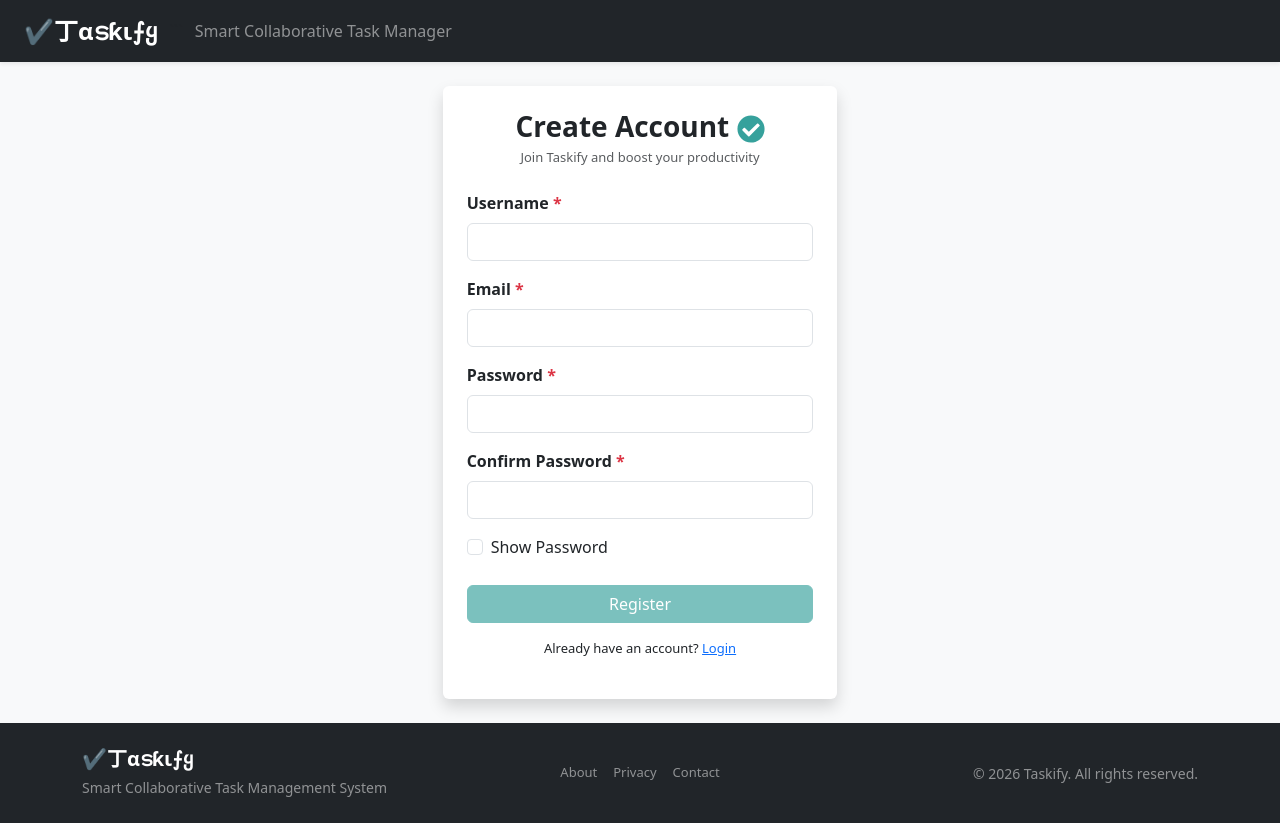
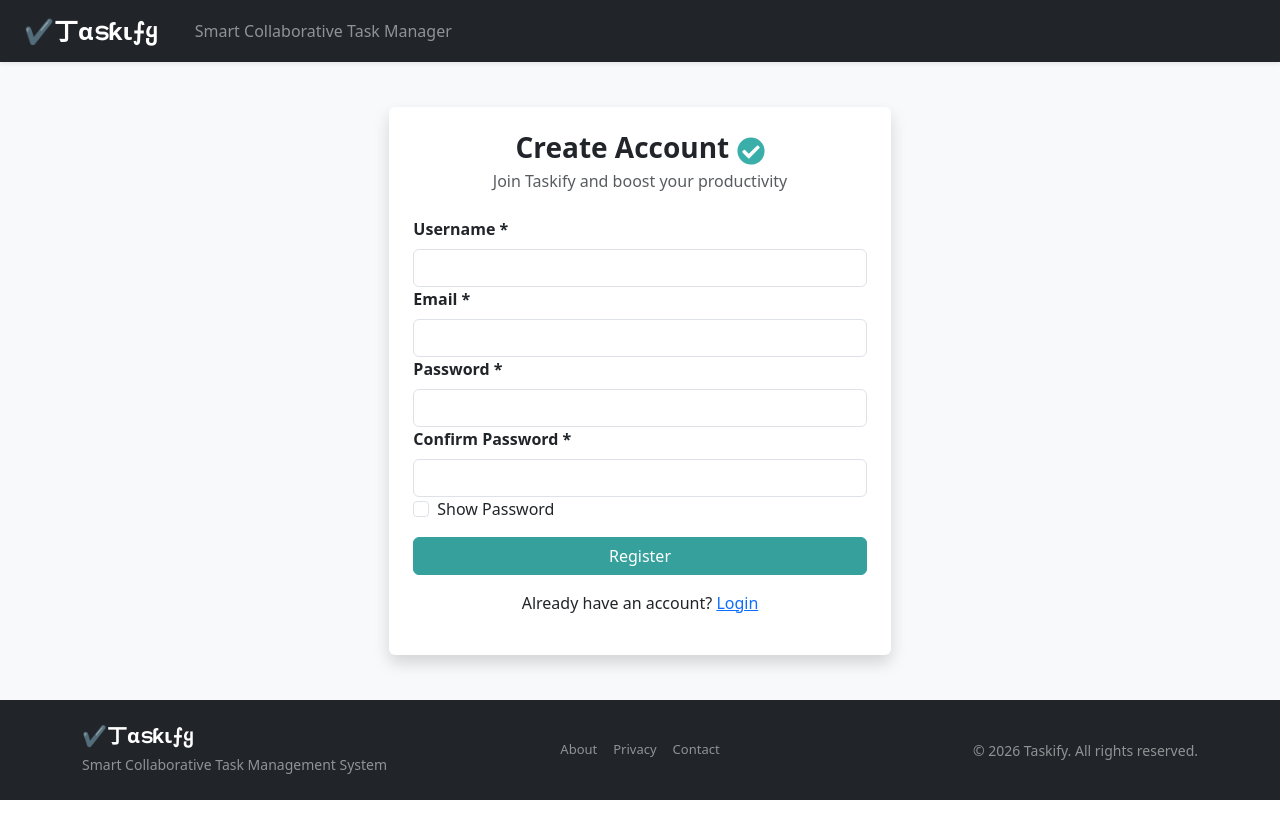
Before and after one commit to ranjuravi2000/task_manager, a React (Vite) app: page /register in a window 1280 px wide. After the commit the page ends 800 px from the top, so only its background shows below. Built offline with nearby package versions, Linux system fonts and the light colour scheme.

Commit message:
made some changes on login and register

```diff
--- a/package.json
+++ b/package.json
@@ -10,12 +10,16 @@
     "preview": "vite preview"
   },
   "dependencies": {
+    "@google/generative-ai": "^0.24.1",
     "bootstrap": "^5.3.8",
+    "formik": "^2.4.9",
     "react": "^19.2.6",
     "react-dom": "^19.2.6",
     "react-icons": "^5.6.0",
     "react-router-dom": "^7.17.0",
-    "recharts": "^3.8.1"
+    "recharts": "^3.8.1",
+    "yup": "^1.7.1",
+    "zustand": "^5.0.14"
   },
   "devDependencies": {
     "@eslint/js": "^10.0.1",
--- a/src/pages/Login.jsx
+++ b/src/pages/Login.jsx
@@ -1,17 +1,14 @@
-import { useState } from "react";
-import { useNavigate, Link } from "react-router-dom";
+
+import { Link, useNavigate } from "react-router-dom";
 import Header from "../components/Header";
 import Footer from "../components/Footer";
 import { FaCheckCircle, FaTimesCircle } from "react-icons/fa";
+import { Formik, Form, Field, ErrorMessage } from "formik";
+import * as Yup from "yup";
+import { useState } from "react";
 
 function Login() {
   const navigate = useNavigate();
-
-  const [username, setUsername] =
-    useState("");
-
-  const [password, setPassword] =
-    useState("");
 
   const [showPassword, setShowPassword] =
     useState(false);
@@ -19,32 +16,31 @@ function Login() {
   const [loginError, setLoginError] =
     useState("");
 
-  const handleLogin = () => {
+  const validationSchema =
+    Yup.object({
+      username: Yup.string()
+        .required(
+          "Username or Email is required"
+        ),
+
+      password: Yup.string()
+        .min(
+          8,
+          "Password must be at least 8 characters"
+        )
+        .required(
+          "Password is required"
+        ),
+    });
+
+  const handleLogin = (values) => {
+    setLoginError("");
+
     const trimmedInput =
-      username.trim();
-
+      values.username.trim();
 
     const trimmedPassword =
-      password.trim();
-
-    if (
-      !trimmedInput ||
-      !trimmedPassword
-    ) {
-      setLoginError(
-        "Please fill all required fields."
-      );
-      return;
-    }
-
-    if (
-      trimmedPassword.length < 8
-    ) {
-      setLoginError(
-        "Password must be at least 8 characters."
-      );
-      return;
-    }
+      values.password.trim();
 
     const users =
       JSON.parse(
@@ -53,12 +49,9 @@ function Login() {
 
     const user = users.find(
       (u) =>
-        (u.username ===
-          trimmedInput ||
-          u.email ===
-          trimmedInput) &&
-        u.password ===
-        trimmedPassword
+        (u.username === trimmedInput ||
+          u.email === trimmedInput) &&
+        u.password === trimmedPassword
     );
 
     if (user) {
@@ -73,22 +66,26 @@ function Login() {
         "Invalid username/email or password."
       );
     }
-
-
   };
 
-  return (<div className="d-flex flex-column min-vh-100"> <Header showNav={false} />
-
+  return (
+    <div className="d-flex flex-column min-vh-100">
+      <Header showNav={false} />
 
       <div className="flex-grow-1 d-flex align-items-center justify-content-center bg-light py-4">
+
         <div className="col-md-5 col-lg-4 px-3">
 
-        <div className="card shadow">
+          <div className="card shadow border-0">
             <div className="card-body p-4">
 
               <h3 className="text-center fw-bold mb-1">
                 Welcome Back{" "}
-              <FaCheckCircle className="text-primary" />
+                <FaCheckCircle
+                  style={{
+                    color: "#3AAFA9",
+                  }}
+                />
               </h3>
 
               <p
@@ -100,12 +97,21 @@ function Login() {
                 Login to manage your tasks
               </p>
 
-            <form
-              onSubmit={(e) => {
-                e.preventDefault();
-                handleLogin();
+              <Formik
+                initialValues={{
+                  username: "",
+                  password: "",
                 }}
+                validationSchema={
+                  validationSchema
+                }
+                onSubmit={handleLogin}
               >
+                {({
+                  touched,
+                  errors,
+                }) => (
+                  <Form>
 
                     <label className="form-label fw-semibold mb-1">
                       Username or Email{" "}
@@ -114,17 +120,24 @@ function Login() {
                       </span>
                     </label>
 
-              <input
+                    <Field
                       type="text"
-                className="form-control mb-3"
+                      name="username"
+                      className={`form-control mb-1 ${
+                        touched.username &&
+                        errors.username
+                          ? "is-invalid"
+                          : touched.username
+                          ? "is-valid"
+                          : ""
+                      }`}
                       placeholder="Enter username or email"
-                value={username}
-                onChange={(e) => {
-                  setUsername(
-                    e.target.value
-                  );
-                  setLoginError("");
-                }}
+                    />
+
+                    <ErrorMessage
+                      name="username"
+                      component="div"
+                      className="text-danger small mb-3"
                     />
 
                     <label className="form-label fw-semibold mb-1">
@@ -134,24 +147,32 @@ function Login() {
                       </span>
                     </label>
 
-              <input
+                    <Field
                       type={
                         showPassword
                           ? "text"
                           : "password"
                       }
-                className="form-control"
+                      name="password"
+                      className={`form-control ${
+                        touched.password &&
+                        errors.password
+                          ? "is-invalid"
+                          : touched.password
+                          ? "is-valid"
+                          : ""
+                      }`}
                       placeholder="Enter password"
-                value={password}
-                onChange={(e) => {
-                  setPassword(
-                    e.target.value
-                  );
-                  setLoginError("");
-                }}
+                    />
+
+                    <ErrorMessage
+                      name="password"
+                      component="div"
+                      className="text-danger small mt-1"
                     />
 
                     <div className="form-check mt-2 mb-3">
+
                       <input
                         className="form-check-input"
                         type="checkbox"
@@ -172,6 +193,7 @@ function Login() {
                       >
                         Show Password
                       </label>
+
                     </div>
 
                     {loginError && (
@@ -184,15 +206,13 @@ function Login() {
                     <button
                       type="submit"
                       className="btn btn-primary w-100"
-                disabled={
-                  !username.trim() ||
-                  password.length < 8
-                }
                     >
                       Login
                     </button>
 
-            </form>
+                  </Form>
+                )}
+              </Formik>
 
               <p
                 className="mt-3 text-center"
@@ -210,12 +230,12 @@ function Login() {
           </div>
 
         </div>
+
       </div>
 
       <Footer />
     </div>
-
   );
 }
 
-export default Login;
+export default Login
--- a/src/pages/Register.jsx
+++ b/src/pages/Register.jsx
@@ -7,42 +7,63 @@ import {
   FaTimesCircle,
 } from "react-icons/fa";
 
+import { Formik, Form, Field, ErrorMessage } from "formik";
+import * as Yup from "yup";
+
+const usernameRegex =
+  /^[A-Za-z][A-Za-z_ ]*$/;
+
+const validationSchema = Yup.object({
+  username: Yup.string()
+    .matches(
+      usernameRegex,
+      "Only letters, spaces and underscores are allowed"
+    )
+    .required("Username is required"),
+
+  email: Yup.string()
+    .email("Invalid email format")
+    .required("Email is required"),
+
+  password: Yup.string()
+    .min(
+      8,
+      "Password must be at least 8 characters"
+    )
+    .matches(
+      /[A-Z]/,
+      "Must contain one uppercase letter"
+    )
+    .matches(
+      /[a-z]/,
+      "Must contain one lowercase letter"
+    )
+    .matches(
+      /[0-9]/,
+      "Must contain one number"
+    )
+    .matches(
+      /[!@#$%^&*]/,
+      "Must contain one special character"
+    )
+    .required("Password is required"),
+
+  confirmPassword: Yup.string()
+    .oneOf(
+      [Yup.ref("password")],
+      "Passwords do not match"
+    )
+    .required("Confirm Password is required"),
+});
+
 function Register() {
   const navigate = useNavigate();
 
-  const [username, setUsername] = useState("");
-  const [usernameTouched, setUsernameTouched] =
+  const [showPassword, setShowPassword] =
     useState(false);
 
-  const [email, setEmail] = useState("");
-  const [emailTouched, setEmailTouched] =
-    useState(false);
-
-  const [password, setPassword] = useState("");
   const [passwordFocused, setPasswordFocused] =
     useState(false);
-
-  const [confirmPassword, setConfirmPassword] =
-    useState("");
-
-  const [showPassword, setShowPassword] =
-    useState(false);
-  const [passwordTouched, setPasswordTouched] =
-    useState(false);
-
-  const usernameRegex = /^[A-Za-z_ ]+$/;
-
-  const validateEmail = (email) => {
-    return /^[A-Za-z0-9._%+-]+@[A-Za-z0-9.-]+\.[A-Za-z]{2,}$/.test(
-      email.trim()
-    );
-  };
-
-  const usernameError =
-    username &&
-      !usernameRegex.test(username)
-      ? "Only letters, spaces and underscore allowed"
-      : "";
 
   const passwordRules = [
     {
@@ -62,83 +83,45 @@ function Register() {
       test: (p) => /[0-9]/.test(p),
     },
     {
-      label:
-        "At least one special character (!@#$%^&*)",
+      label: "At least one special character",
       test: (p) =>
         /[!@#$%^&*]/.test(p),
     },
   ];
 
-  const allRulesPassed =
-    passwordRules.every((rule) =>
-      rule.test(password)
-    );
-
-  const registerUser = () => {
-    const trimmedUsername =
-      username.trim();
-
-    const trimmedEmail =
-      email.trim();
-
-    const trimmedPassword =
-      password.trim();
-
-    const trimmedConfirmPassword =
-      confirmPassword.trim();
-
-    if (
-      !trimmedUsername ||
-      !trimmedEmail ||
-      !trimmedPassword ||
-      !trimmedConfirmPassword
-    ) {
-
-      return;
-    }
-
-    if (!usernameRegex.test(trimmedUsername)) {
-
-      return;
-    }
-
-    if (!validateEmail(trimmedEmail)) {
-
-      return;
-    }
-
-    if (!allRulesPassed) {
-      return;
-    }
-
-    if (
-      trimmedPassword !==
-      trimmedConfirmPassword
-    ) {
-
-    }
-
+  const registerUser = (values) => {
     const users =
       JSON.parse(
         localStorage.getItem("users")
       ) || [];
 
     const existingUser = users.find(
-      (user) =>
-        user.username.toLowerCase() ===
-        trimmedUsername.toLowerCase()
+      (user) => {
+        const storedUsername =
+          (user.username || "").toLowerCase();
+
+        const storedEmail =
+          (user.email || "").toLowerCase();
+
+        return (
+          storedUsername ===
+          values.username
+            .trim()
+            .toLowerCase() ||
+
+          storedEmail ===
+          values.email
+            .trim()
+            .toLowerCase()
         );
-
-    if (existingUser) {
-
-      return;
       }
+    );
 
     const newUser = {
       id: Date.now(),
-      username: trimmedUsername,
-      email: trimmedEmail,
-      password: trimmedPassword,
+      username: values.username.trim(),
+      email: values.email.trim(),
+      password: values.password.trim(),
       plan: "free",
     };
 
@@ -157,282 +140,210 @@ function Register() {
       <Header showNav={false} />
 
       <div className="flex-grow-1 d-flex align-items-center justify-content-center bg-light py-4">
-        <div className="col-md-5 col-lg-4 px-3">
+
+        <div className="col-md-6 col-lg-5 px-3">
 
           <div className="card shadow border-0">
             <div className="card-body p-4">
 
               <h3 className="text-center fw-bold mb-1">
                 Create Account{" "}
-                <FaCheckCircle className="text-primary" />
+                <FaCheckCircle
+                  style={{
+                    color: "#3AAFA9",
+                  }}
+                />
               </h3>
 
-              <p
-                className="text-center text-muted mb-4"
-                style={{
-                  fontSize: "13px",
-                }}
-              >
-                Join Taskify and boost your
-                productivity
+              <p className="text-center text-muted mb-4">
+                Join Taskify and boost your productivity
               </p>
 
-              {/*---------------- Username -------------------*/}
+              <Formik
+                initialValues={{
+                  username: "",
+                  email: "",
+                  password: "",
+                  confirmPassword: "",
+                }}
+                validationSchema={
+                  validationSchema
+                }
+                onSubmit={registerUser}
+              >
+                {({
+                  values,
+                  touched,
+                  errors,
+                }) => (
+                  <Form>
 
+                    {/* Username */}
                     <label className="form-label fw-semibold">
-                Username
-                <span className="text-danger">
-                  {" "}
-                  *
-                </span>
+                      Username *
                     </label>
 
-              <input
-                type="text"
-                className={`form-control ${usernameTouched &&
-                  usernameError
+                    <Field
+                      name="username"
+                      className={`form-control ${touched.username &&
+                          errors.username
                           ? "is-invalid"
-                  : usernameTouched &&
-                    username &&
-                    !usernameError
+                          : touched.username
                             ? "is-valid"
                             : ""
                         }`}
-                placeholder=""
-                value={username}
+                    />
+
+                    <ErrorMessage
+                      name="username"
+                      component="div"
+                      className="text-danger small mb-3"
+                    />
+
+                    {/* Email */}
+                    <label className="form-label fw-semibold">
+                      Email *
+                    </label>
+
+                    <Field
+                      type="email"
+                      name="email"
+                      className={`form-control ${touched.email &&
+                          errors.email
+                          ? "is-invalid"
+                          : touched.email
+                            ? "is-valid"
+                            : ""
+                        }`}
+                    />
+
+                    <ErrorMessage
+                      name="email"
+                      component="div"
+                      className="text-danger small mb-3"
+                    />
+
+                    {/* Password */}
+                    <div
+                      className="position-relative"
+                    >
+                      <label className="form-label fw-semibold">
+                        Password *
+                      </label>
+
+                      <Field
+                        type={
+                          showPassword
+                            ? "text"
+                            : "password"
+                        }
+                        name="password"
+                        className="form-control"
+                        onFocus={() =>
+                          setPasswordFocused(
+                            true
+                          )
+                        }
                         onBlur={() =>
-                  setUsernameTouched(true)
-                }
-                onChange={(e) =>
-                  setUsername(
-                    e.target.value
+                          setPasswordFocused(
+                            false
                           )
                         }
                       />
 
-              {usernameTouched &&
-                usernameError && (
-                  <div className="invalid-feedback d-block">
-                    {usernameError}
-                  </div>
-                )}
-
-              {/* --------------Email-------------- */}
-
-              <label className="form-label fw-semibold mt-3">
-                Email
-                <span className="text-danger">
-                  {" "}
-                  *
-                </span>
-              </label>
-
-              <input
-                type="email"
-                className={`form-control ${emailTouched &&
-                  email &&
-                  !validateEmail(email)
-                  ? "is-invalid"
-                  : emailTouched &&
-                    email &&
-                    validateEmail(
-                      email
-                    )
-                    ? "is-valid"
-                    : ""
-                  }`}
-                placeholder=""
-                value={email}
-                onBlur={() =>
-                  setEmailTouched(true)
-                }
-                onChange={(e) =>
-                  setEmail(
-                    e.target.value
-                  )
-                }
-              />
-
-              {emailTouched &&
-                email &&
-                !validateEmail(email) && (
-                  <div className="invalid-feedback d-block">
-                    Please enter a valid email
-                    address
-                  </div>
-                )}
-
-              {/*-------------- Password----------------- */}
-
-              <label className="form-label fw-semibold mt-3">
-                Password
-                <span className="text-danger">
-                  {" "}
-                  *
-                </span>
-              </label>
-
-              <div className="position-relative">
-
-                <input
-                  type={showPassword ? "text" : "password"}
-                  className={`form-control ${password && allRulesPassed
-                    ? "is-valid"
-                    : ""
-                    }`}
-                  placeholder=" "
-                  value={password}
-                  onFocus={() =>
-                    setPasswordFocused(true)
-                  }
-                  onBlur={() =>
-                    setTimeout(
-                      () => setPasswordFocused(false),
-                      150
-                    )
-                  }
-                  onChange={(e) =>
-                    setPassword(e.target.value)
-                  }
-
-                />
-
                       {passwordFocused && (
-                  <div
-                    className="card shadow-sm position-absolute w-100 mt-2"
-                    style={{
-                      zIndex: 1000,
-                    }}
-                  >
-                    <div className="card-body py-2">
-
+                        <div className="password-popup">
+                          <ul className="list-unstyled mb-0">
                             {passwordRules.map(
                               (
                                 rule,
                                 index
                               ) => (
-                          <div
+                                <li
                                   key={index}
-                            className={`small mb-1 ${rule.test(
-                              password
+                                  className={
+                                    rule.test(
+                                      values.password
                                     )
                                       ? "text-success"
                                       : "text-danger"
-                              }`}
+                                  }
                                 >
                                   {rule.test(
-                              password
+                                    values.password
                                   ) ? (
-                              <FaCheckCircle className="me-1" />
+                                    <FaCheckCircle />
                                   ) : (
-                              <FaTimesCircle className="me-1" />
+                                    <FaTimesCircle />
                                   )}
-
+                                  {" "}
                                   {rule.label}
-                          </div>
+                                </li>
                               )
                             )}
-
-                    </div>
+                          </ul>
                         </div>
                       )}
-
                     </div>
 
-              {/*-------------- Confirm Password -------------*/}
+                    <ErrorMessage
+                      name="password"
+                      component="div"
+                      className="text-danger small mb-3"
+                    />
 
-              <label className="form-label fw-semibold mt-3">
-                Confirm Password
-                <span className="text-danger">
-                  {" "}
-                  *
-                </span>
+                    {/* Confirm Password */}
+                    <label className="form-label fw-semibold">
+                      Confirm Password *
                     </label>
 
-              <input
+                    <Field
                       type={
                         showPassword
                           ? "text"
                           : "password"
                       }
-                className={`form-control ${confirmPassword
-                  ? confirmPassword ===
-                    password
-                    ? "is-valid"
-                    : "is-invalid"
-                  : ""
-                  }`}
-                placeholder=" "
-                value={confirmPassword}
-                onChange={(e) =>
-                  setConfirmPassword(
-                    e.target.value
-                  )
-                }
+                      name="confirmPassword"
+                      className="form-control"
                     />
 
-              {confirmPassword && (
-                <div
-                  className={`small mt-1 ${confirmPassword ===
-                    password
-                    ? "text-success"
-                    : "text-danger"
-                    }`}
-                >
-                  {confirmPassword ===
-                    password ? (
-                    <>
-                      <FaCheckCircle className="me-1" />
-                      Passwords match
-                    </>
-                  ) : (
-                    <>
-                      <FaTimesCircle className="me-1" />
-                      Passwords do not match
-                    </>
-                  )}
-                </div>
-              )}
+                    <ErrorMessage
+                      name="confirmPassword"
+                      component="div"
+                      className="text-danger small mb-3"
+                    />
 
-              <div className="form-check mt-3">
+                    <div className="form-check mb-3">
                       <input
+                        type="checkbox"
                         className="form-check-input"
-                  type="checkbox"
-                  checked={showPassword}
+                        checked={
+                          showPassword
+                        }
                         onChange={() =>
                           setShowPassword(
                             !showPassword
                           )
                         }
-                  id="showPassword"
                       />
 
-                <label
-                  className="form-check-label"
-                  htmlFor="showPassword"
-                >
+                      <label className="form-check-label">
                         Show Password
                       </label>
                     </div>
 
                     <button
-                className="btn btn-primary w-100 mt-4"
-                onClick={registerUser}
-                disabled={
-                  !allRulesPassed ||
-                  confirmPassword !==
-                  password
-                }
+                      type="submit"
+                      className="btn btn-primary w-100"
                     >
                       Register
                     </button>
 
-              <p
-                className="mt-3 text-center"
-                style={{
-                  fontSize: "13px",
-                }}
-              >
+                  </Form>
+                )}
+              </Formik>
+
+              <p className="mt-3 text-center">
                 Already have an account?{" "}
                 <Link to="/">
                   Login
@@ -443,10 +354,12 @@ function Register() {
           </div>
 
         </div>
+
       </div>
 
       <Footer />
     </div>
   );
 }
+
 export default Register
```
Also changed, not shown: 1 other file (tests, documents, lock files or other folders). Lines whose indentation alone changed are shown as unchanged.
